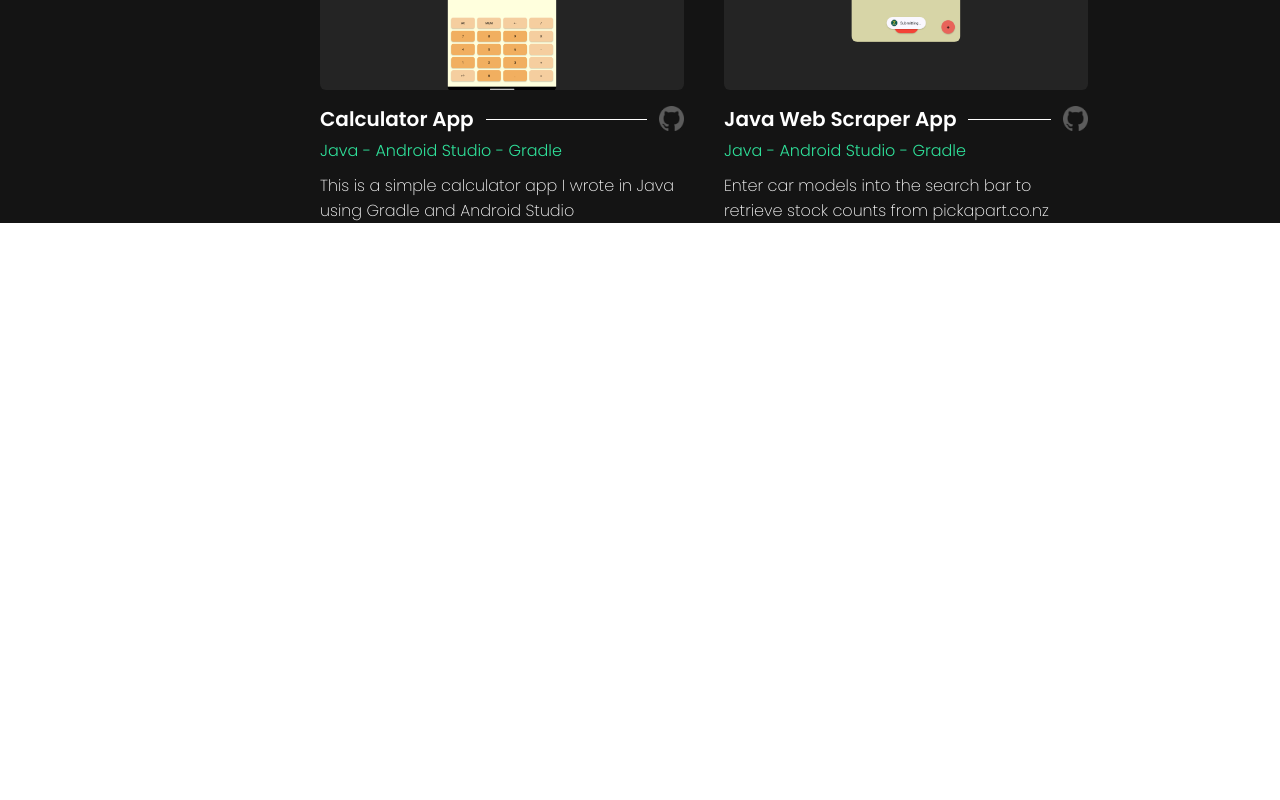
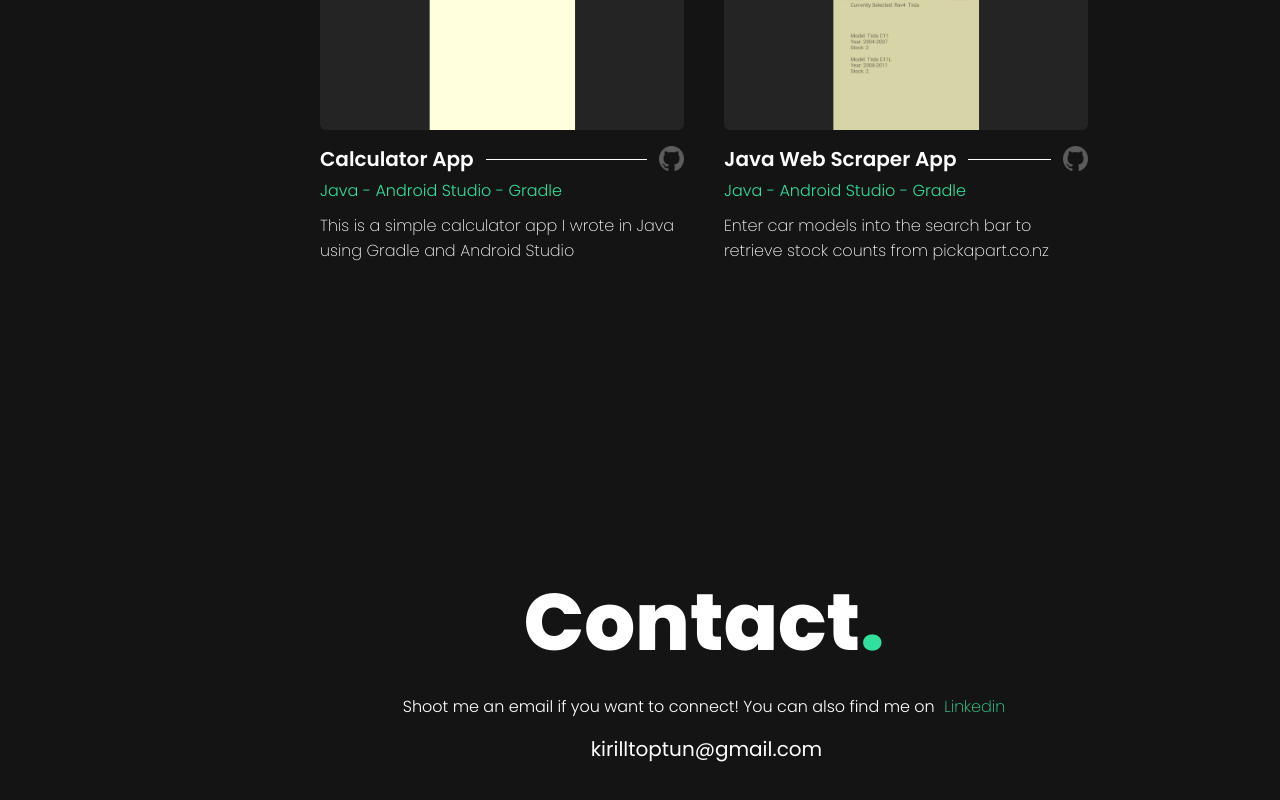
Before and after one commit to nzdrifts/KirillToptun.com, a React (Vite) app: page / in a window 1280 px wide. Shown: the part 2398-3198 px from the top of the page. Before the commit the page ends 2621 px from the top, so only its background shows below. Built offline with nearby package versions, Linux system fonts and the light colour scheme.

Commit message:
added contact section

```diff
--- a/src/App.jsx
+++ b/src/App.jsx
@@ -3,6 +3,7 @@ import { Navbar } from "./components/Navbar/Navbar";
 import { Intro } from "./components/Intro/Intro";
 import { About } from "./components/About/About";
 import { Projects } from "./components/Projects/Projects";
+import { Contact } from "./components/Contact/Contact";
 
 function App() {
 
@@ -15,6 +16,7 @@ function App() {
       <div className={styles.container}>
         <About />
         <Projects />
+        <Contact />
       </div>
     </div>
   )
--- /dev/null
+++ b/src/components/Contact/Contact.jsx
@@ -0,0 +1,61 @@
+import React from 'react'
+import styles from './Contact.module.css'
+import {motion } from "framer-motion";
+
+const fadeInAnimationVariants = {
+    initial: {
+        opacity: 0,
+        y: 100,
+    },
+    animate: {
+        opacity: 1,
+        y: 0,
+        transition: {
+            delay: 0.1,
+        },
+    },
+};
+
+export const Contact = () => {
+  return (
+    <div className={styles.container}>
+        <motion.h1
+          className={styles.contact}
+          variants={fadeInAnimationVariants}
+          initial="initial"
+          whileInView="animate"
+          transition={{duration: 0.5, delay: 0.1}}
+          viewport={{
+              once: true
+          }}
+        >
+          Contact<span className={styles.greenDot}>.</span>
+        </motion.h1>
+        <motion.p
+            className={styles.desc}
+            variants={fadeInAnimationVariants}
+            initial="initial"
+            whileInView="animate"
+            transition={{duration: 0.5, delay: 0.1}}
+            viewport={{
+              once: true
+          }}
+        >
+            Shoot me an email if you want to connect! You can also find me on
+            <a
+            className={styles.linkedin}
+            href = {"https://www.linkedin.com/in/kirill-toptun-058721218/"}
+            target="_blank"
+            rel="noopener noreferrer"
+            > Linkedin</a>
+        </motion.p>
+        <motion.a
+            className={styles.mail}
+            href = {"mailto:kirilltoptun@gmail.com"}
+            target="_blank"
+            rel="noopener noreferrer"
+            > kirilltoptun@gmail.com
+        </motion.a>
+    </div>
+  )
+}
--- /dev/null
+++ b/src/components/Contact/Contact.module.css
@@ -0,0 +1,42 @@
+@import "../../vars.css";
+
+.container{
+    height: 100vh;
+    display: flex;
+    flex-direction: column;
+    justify-content: center;
+    align-items: center;
+}
+
+.contact{
+    font-size: 80px;
+    font-weight: 800;
+    text-align: center;
+}
+  .greenDot {
+    color: var(--color-green);
+
+  }
+
+  .desc {
+    text-align: center;
+    margin-top: 12px;
+    font-size: 16px;
+    font-weight: 300;
+  }
+
+  .linkedin{
+    font-size: 16px;
+    font-weight: 200;
+    margin-left: 5px;
+    text-decoration: none;
+    color: var(--color-green);
+  }
+
+  .mail{
+    margin-top: 15px;
+    font-size: 20px;
+    font-weight: 400;
+    margin-left: 5px;
+    text-decoration: none;
+  }
--- a/src/components/Projects/ProjectCard.jsx
+++ b/src/components/Projects/ProjectCard.jsx
@@ -1,36 +1,77 @@
-import React, { useState } from 'react';
+import React, { useState, useEffect } from 'react';
 
 import {motion } from "framer-motion";
 import styles from "./ProjectCard.module.css";
 import { getImageUrl } from "../../utils";
 
-export const ProjectCard = ({project: {img, title, githubLink, skills, description},}) => {
-    const [isHovered, setIsHovered] = useState(false);
-    const [isHoveredimgBox, setIsHoveredimgBox] = useState(false)
+
+const fadeInAnimationVariants = {
+    initial: {
+        opacity: 0,
+        y: 100,
+    },
+    animate: {
+        opacity: 1,
+        y: 0,
+        transition: {
+            delay: 0.1,
+        },
+    },
+};
 
 
+export const ProjectCard = ({project: {img, title, githubLink, skills, description, orientation},}) => {
+    const [isHovered, setIsHovered] = useState(false);
+    const [isHoveredimgBox, setIsHoveredimgBox] = useState(false);
+
+    const [isPortrait, setIsPortrait] = useState(false);
+    useEffect(() => {
+        setIsPortrait(orientation === 'true');
+    }, [orientation]);
 
 
   return (
     <div className={styles.container}>
-        <div
+        <motion.div
             className={styles.imgBox}
             onMouseEnter={() => setIsHoveredimgBox(true)}
             onMouseLeave={() => setIsHoveredimgBox(false)}
+            variants={fadeInAnimationVariants}
+            initial="initial"
+            whileInView="animate"
+            transition={{duration: 0.5, delay: 0.25}}
+            viewport={{
+                once: true
+            }}
         >
             <motion.div
                 animate={isHoveredimgBox ? { scale: 1.2, rotate: 2 } : { scale: 1 }}
                 transition={{ duration: 0.1 }}
+                style={{
+                    top: isPortrait ? '30%': '45%',
+                    position: 'relative'}}
             >
                 <img
+                    style={{
+                        width: isPortrait ? '40%': '80%'
+                    }}
                     src={getImageUrl(img)}
                     alt={title}
                     className={styles.projectImg}
 
                 />
             </motion.div>
-        </div>
-        <div className={styles.titleContainer}>
+        </motion.div>
+        <motion.div
+            className={styles.titleContainer}
+            variants={fadeInAnimationVariants}
+            initial="initial"
+            whileInView="animate"
+            transition={{duration: 0.5, delay: 0.25}}
+            viewport={{
+                once: true
+            }}
+        >
             <div className={styles.projectTitle}>{title}</div>
             <div className={styles.horizontalLine}></div>
             <a
@@ -47,13 +88,31 @@ export const ProjectCard = ({project: {img, title, githubLink, skills, descripti
                 alt="GitHub"
             />
             </a>
-        </div>
-        <div className={styles.skillsContainer}>
+        </motion.div>
+        <motion.div
+            className={styles.skillsContainer}
+            variants={fadeInAnimationVariants}
+            initial="initial"
+            whileInView="animate"
+            transition={{duration: 0.5, delay: 0.25}}
+            viewport={{
+                once: true
+            }}
+        >
             {skills.join(' - ')}
-        </div>
-        <div className={styles.descriptionContainer}>
+        </motion.div>
+        <motion.div
+            className={styles.descriptionContainer}
+            variants={fadeInAnimationVariants}
+            initial="initial"
+            whileInView="animate"
+            transition={{duration: 0.5, delay: 0.25}}
+            viewport={{
+                once: true
+            }}
+        >
             <p>{description}</p>
-        </div>
+        </motion.div>
     </div>
   )
 }
--- a/src/components/Projects/ProjectCard.module.css
+++ b/src/components/Projects/ProjectCard.module.css
@@ -19,7 +19,7 @@
     position: absolute;
     left: 50%;
     transform: translateX(-50%);
-    width: 30%;
+    width: 40%;
     height: auto;
     object-fit: contain;
     border-radius: 6px;
--- a/src/components/Projects/Projects.jsx
+++ b/src/components/Projects/Projects.jsx
@@ -1,16 +1,39 @@
 import React from 'react'
 import styles from "./Projects.module.css"
 import projects from "../../data/projects.json"
+import {motion } from "framer-motion";
 
 import { ProjectCard } from './ProjectCard';
 
+const fadeInAnimationVariants = {
+    initial: {
+        opacity: 0,
+        y: 100,
+    },
+    animate: {
+        opacity: 1,
+        y: 0,
+        transition: {
+            delay: 0.1,
+        },
+    },
+};
 export const Projects = () => {
   return (
     <div className={styles.container}>
-        <div className={styles.titleContainer}>
+        <motion.div
+            className={styles.titleContainer}
+            variants={fadeInAnimationVariants}
+            initial="initial"
+            whileInView="animate"
+            transition={{duration: 0.5, delay: 0.25}}
+            viewport={{
+                once: true
+            }}
+        >
             <div className={styles.horizontalLine}></div>
             <h1 className={styles.h1}>Projects<span className={styles.greenDot}>.</span></h1>
-        </div>
+        </motion.div>
         <div className={styles.projects}>
             {projects.map((project, id) => {
                 return <ProjectCard key={id} project={project} />;
--- a/src/components/Projects/Projects.module.css
+++ b/src/components/Projects/Projects.module.css
@@ -30,6 +30,7 @@
   }
 
 .projects{
+    margin-top: 40px;
     display: grid;
     grid-template-columns: 1fr 1fr;
     row-gap: 60px;
--- a/src/data/icons.json
+++ b/src/data/icons.json
@@ -7,7 +7,7 @@
     {
         "img": "icons/linkedIn.png",
         "greenImg": "icons/linkedInGreen.png",
-        "link": ""
+        "link": "https://www.linkedin.com/in/kirill-toptun-058721218/"
     },
     {
         "img": "icons/mail.png",
--- a/src/data/projects.json
+++ b/src/data/projects.json
@@ -4,27 +4,31 @@
         "title": "Password Manager App",
         "githubLink": "https://github.com/nzdrifts/PasswordManager",
         "skills": ["Java", "Android Studio", "Gradle"],
-        "description": "This is an android password manager app I created to securily and easily store my passwords on my phone"
+        "description": "This is an android password manager app I created to securily and easily store my passwords on my phone",
+        "orientation": "true"
     },
     {
         "img": "projects/website.png",
         "title": "Portfolio Website",
         "githubLink": "https://github.com/nzdrifts/KirillToptun.com",
         "skills": ["React", "Node", "JS", "Framer Motion"],
-        "description": ""
+        "description": "",
+        "orientation": "false"
     },
     {
         "img": "projects/calculator.png",
         "title": "Calculator App",
         "githubLink": "https://github.com/nzdrifts/FirstCalculatorAndroid",
         "skills": ["Java", "Android Studio", "Gradle"],
-        "description": "This is a simple calculator app I wrote in Java using Gradle and Android Studio"
+        "description": "This is a simple calculator app I wrote in Java using Gradle and Android Studio",
+        "orientation": "true"
     },
     {
         "img": "projects/webscraper.png",
         "title": "Java Web Scraper App",
         "githubLink": "https://github.com/nzdrifts/Pick-a-PartWebScraperAndroidApp",
         "skills": ["Java", "Android Studio", "Gradle"],
-        "description": "Enter car models into the search bar to retrieve stock counts from pickapart.co.nz"
+        "description": "Enter car models into the search bar to retrieve stock counts from pickapart.co.nz",
+        "orientation": "true"
     }
 ]
```
